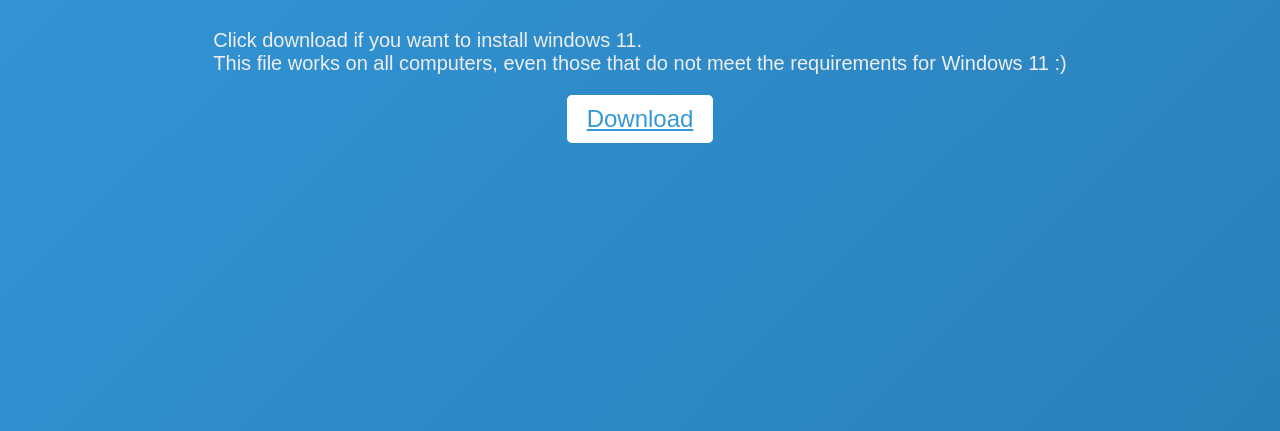
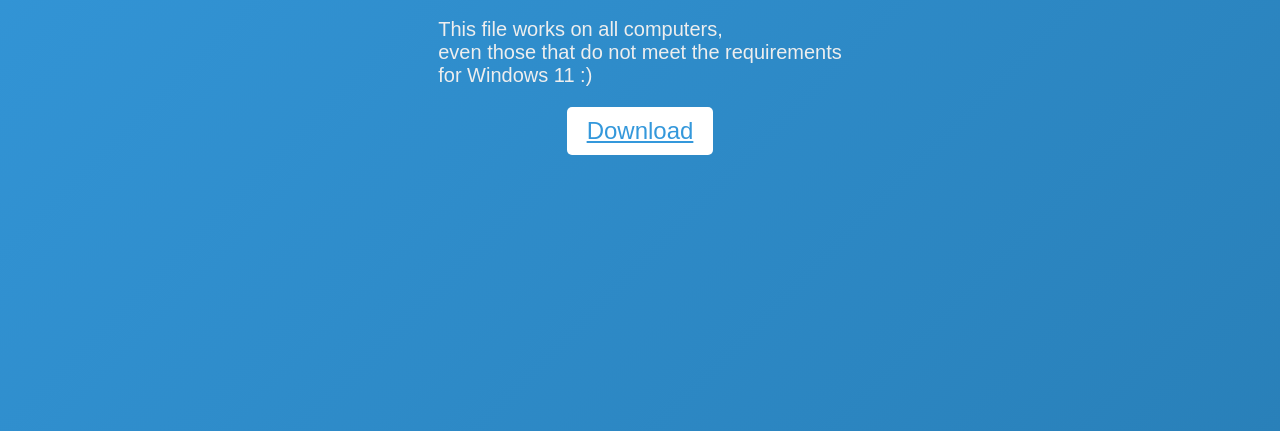
Before and after one commit to Minecraftrose/Download-Windows11-all-computers, a plain HTML site: page Download Windows 11.html in a window 1280 px wide. Shown: the part 369-800 px from the top of the page. Drawn offline with Linux system fonts and the light colour scheme.

Commit message:
Update Download Windows 11.html

```diff
--- a/Download Windows 11.html
+++ b/Download Windows 11.html
@@ -1,5 +1,4 @@
 <!DOCTYPE html>
-<!-- saved from url=(0068)https://minecraftrose.github.io/SofieGame/Sofie's_Spel_Download.html -->
 <html lang="en"><head><meta http-equiv="Content-Type" content="text/html; charset=UTF-8">
 
     <meta name="viewport" content="width=device-width, initial-scale=1.0">
@@ -45,8 +44,7 @@
 </head>
 <body>
     <h1>Sofies Spel</h1>
-    <p>Click download if you want to install windows 11. <br >
-This file works on all computers, even those that do not meet the requirements for Windows 11 :)</p>
+    <p>This file works on all computers,<br> even those that do not meet the requirements <br>for Windows 11 :)</p>
     <a class="download-button" href="https://ufile.io/8d6qqp0z">Download</a>
 </body>
 </html>
```
